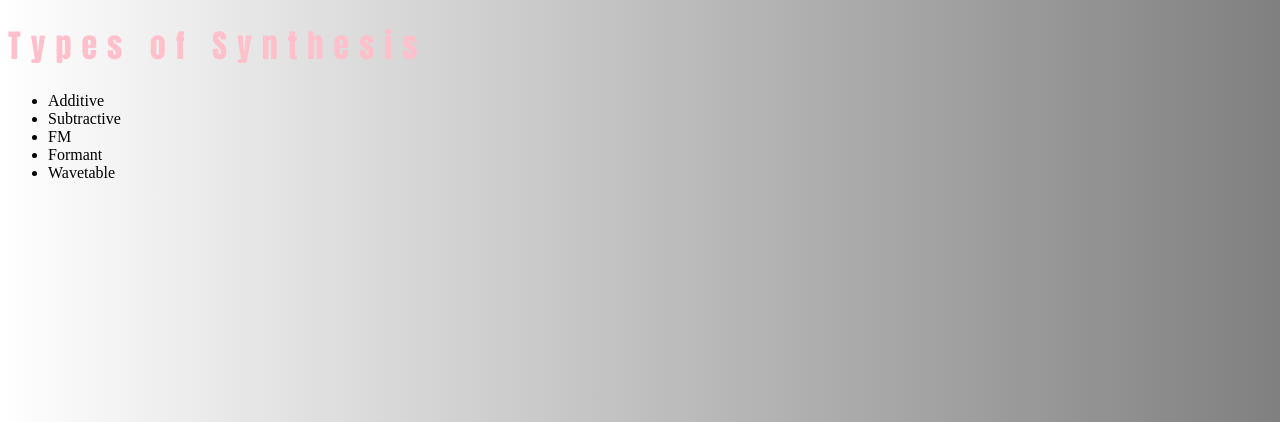
After one commit to matthillial/flaskPractice, a Flask app: page /types in a window 1280 px wide. The commit adds this page. Shown: the top 422 px of the page. Run offline with Flask 2, Linux system fonts and the light colour scheme.

Commit message:
added second page

```diff
--- a/server.py
+++ b/server.py
@@ -4,3 +4,7 @@ app = Flask(__name__)
 @app.route('/')
 def hello_world():
     return render_template('main.html')
+
+@app.route('/types')
+def types():
+    return render_template('types.html')
--- a/templates/main.html
+++ b/templates/main.html
@@ -2,6 +2,7 @@
     <head>
         <link rel="stylesheet" href="/static/main.css">
         <script src="/static/main.js"></script>
+        <title>Synthesizers</title>
     </head>
 
     <body>
@@ -13,8 +14,8 @@
         <input id="nameInput" type="text" value="Add your name">
         <button id="button">CLICK ME</button>
         <h2>Guestlist</h2>
-        <list id="guestList">
+        <ul id="guestList">
 
-        </list>
+        </ul>
     </body>
 </html>
--- /dev/null
+++ b/templates/types.html
@@ -0,0 +1,18 @@
+<!DOCTYPE html>
+<html lang="en">
+<head>
+    <link rel="stylesheet" href="/static/main.css">
+    <script src="/static/main.js"></script>
+    <title>Types</title>
+</head>
+<body>
+    <h1>Types of Synthesis</h1>
+    <ul>
+        <li>Additive</li>
+        <li>Subtractive</li>
+        <li>FM</li>
+        <li>Formant</li>
+        <li>Wavetable</li>
+    </ul>
+</body>
+</html>
```
Also changed, not shown: README.md.
